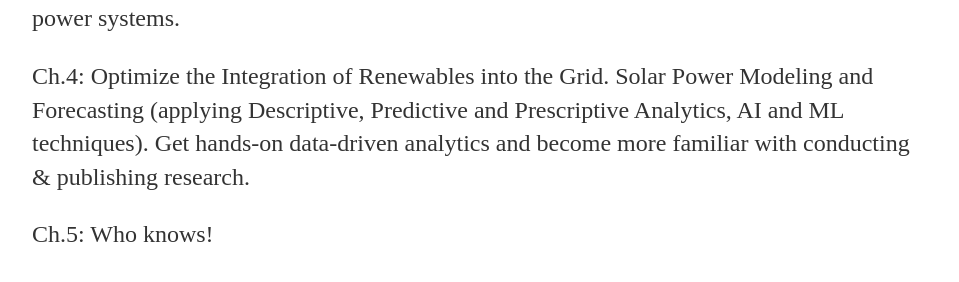
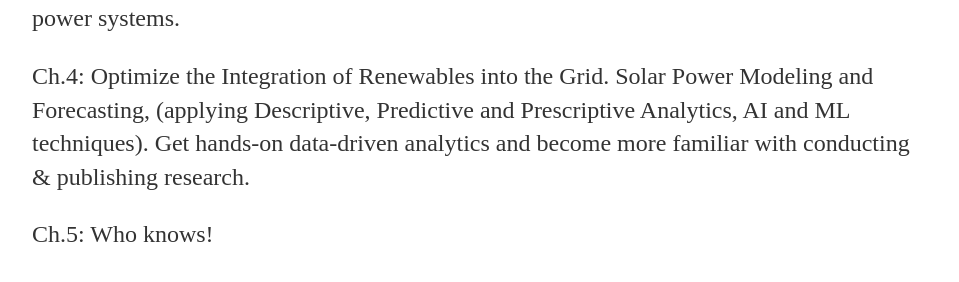
Before and after one commit to MohamedAbuella/MohamedAbuella.github.io, a Jekyll site: the page built from cv/index.html, in a window 1280 px wide. Shown: the part 803-1085 px from the top of the page, without its empty margins (160-1119 px from the left). Built offline with Jekyll 4.4.1, drawn with Linux system fonts in a browser that asks for light colours; nearby versions of some CDN libraries; a script that is not in the unit is left out; comment, search, counter and statistics services are not loaded.

Commit message:
Update index.html

```diff
--- a/cv/index.html
+++ b/cv/index.html
@@ -12,7 +12,7 @@ title: CV
 <p>Ch.1: Fundamentals of Electrical Engineering. This chapter covers Instrumentation & Control, Power Electronics, (by applying laws of Physics). With getting hands-on electrical installation & wiring and maintenance of electrical control equipment at pumping stations.</p>
 <p>Ch.2: Power Systems Analysis. It includes Power Flow and Faults Calculations, (applying Numerical Analysis methods, such as Newton methods, Differential eqs & Integrals, etc). Get hands-on some simulations of power systems and programmable logic controllers (PLC).</p>
 <p>Ch.3: Optimal Power Flow (OPF) and Security-Constrained Economic Dispatch (SCED). It is considering renewables as well, specifically for wind energy resouces at the transmission level, (applying Optimization techniques). Get hands-on more of modeling and analysis of power systems.</p>
-<p>Ch.4: Optimize the Integration of Renewables into the Grid. Solar Power Modeling and Forecasting (applying Descriptive, Predictive and Prescriptive Analytics, AI and ML techniques). Get hands-on data-driven analytics and become more familiar with conducting & publishing research.</p>
+<p>Ch.4: Optimize the Integration of Renewables into the Grid. Solar Power Modeling and Forecasting, (applying Descriptive, Predictive and Prescriptive Analytics, AI and ML techniques). Get hands-on data-driven analytics and become more familiar with conducting & publishing research.</p>
 <p>Ch.5: Who knows!</p>
 <p>For more info, please visit my profiles at <a href="https://www.linkedin.com/in/mohamed-abuella/" target="_blank" style="color:blue">LinkedIn</a> and <a href="https://www.researchgate.net/profile/Mohamed_Abuella" target="_blank" style="color:blue">ResearchGate</a>.</p>
 
```
